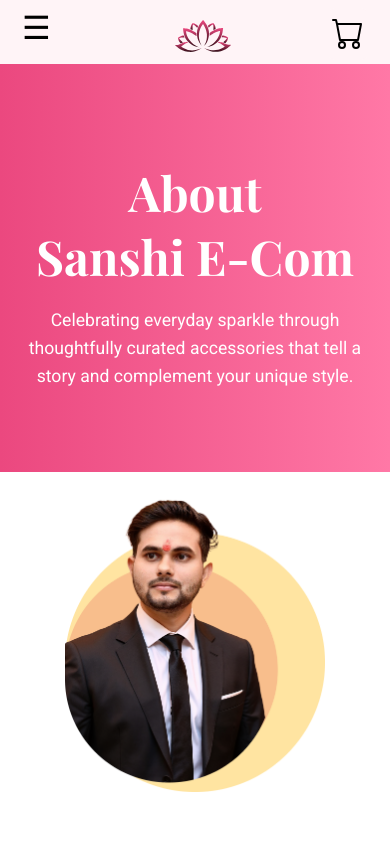
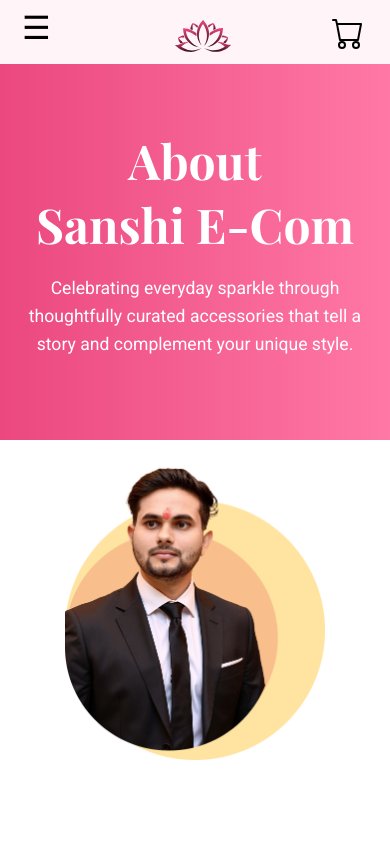
Before and after one commit to sanshimain/sanshiecom, a React (Vite) app in the folder frontend/: page /about in a window 390 px wide. Shown: the top 844 px of the page. Built offline with nearby package versions, Linux system fonts and the light colour scheme; no server answers; a web font is replaced by a local one.

Commit message:
correcting footer links

```diff
--- a/frontend/src/components/footer/footer.jsx
+++ b/frontend/src/components/footer/footer.jsx
@@ -1,5 +1,6 @@
 import React from "react";
 import styles from "./footer.module.css";
+import {Link} from "react-router-dom";
 // Assuming you have similar Button and Input components
 // import Button1 from "../button1/button1";
 // import InputBox from "../input-box/input-box";
@@ -27,10 +28,10 @@
         <h4>Quick Links</h4>
         <ul>
           {/* // Simplified navigation for the new site */}
-          <li><a href="/">Home</a></li>
-          <li><a href="/products">Products</a></li>
-          <li><a href="/about">About Us</a></li>
-          <li><a href="/contact">Contact Us</a></li>
+          <Link to={"/"}><p>Home</p></Link>
+          <Link to={"/products"}><p>Products</p></Link>
+          <Link to={"/about"}><p>About Us</p></Link>
+          <Link to={"/contact"}><p>Contact Us</p></Link>
         </ul>
       </nav>
 
@@ -48,7 +49,7 @@
         <h4>Follow Us</h4>
         <ul>
           <li><a href="mailto:singhkartik3108199@gmail.com" target="_blank" rel="noopener noreferrer">G-Mail</a></li>
-          <li><a href="#" target="_blank" rel="noopener noreferrer">Twitter</a></li>
+          <li><a href="https://x.com/" target="_blank" rel="noopener noreferrer">Twitter</a></li>
           <li><a href="https://www.instagram.com/sanshi_india1567" target="_blank" rel="noopener noreferrer">Instagram</a></li>
         </ul>
       </div>
@@ -57,7 +58,6 @@
         <h4>Join Our Newsletter</h4>
         <p>Get updates on new products and special offers!</p>
         <div className={styles.newsletterForm}>
-          {/* You can reuse your InputBox and Button components here */}
           <input type="email" placeholder="Enter your email" className={styles.newsletterInput} />
           <button className={styles.newsletterButton}>Subscribe</button>
         </div>
@@ -66,9 +66,9 @@
       <div className={styles.copyright}>
         <p>Copyright © 2025 Sanshi H2O. All Rights Reserved.</p>
         <div className={styles.legalLinks}>
-          <a href="/terms">Terms & Conditions</a>
+          <Link to={"/"}>Terms & Conditions</Link>
           <span>|</span>
-          <a href="/privacy">Privacy Policy</a>
+          <Link to={"/"}>Privacy Policy</Link>
         </div>
       </div>
     </footer>
--- a/frontend/src/pages/About/About.css
+++ b/frontend/src/pages/About/About.css
@@ -1,6 +1,14 @@
 .about-container{
         background-color: var(--soft-blue);
 
+}
+
+.about-heading{
+    display: flex;
+    flex-direction: row;
+    justify-content: center;
+    align-items: center;
+    gap: 1rem;
 }
 
 .about-title{
@@ -196,6 +204,20 @@
         text-align: center;
         width: 90%;
     }
+    .about-heading{
+    display: flex;
+    flex-direction: column;
+    justify-content: center;
+    align-items: center;
+    gap: 0rem;
+}
+    .about-heading h1{
+        margin: 0px;
+        padding: 0px;
+    }
+
+
+
     .founder-container{
         padding: 0px;
         margin: 0px;
--- a/frontend/src/pages/About/About.jsx
+++ b/frontend/src/pages/About/About.jsx
@@ -5,7 +5,9 @@
     return (
         <div className='about-container'>
             <div className="about-title">
-                <h1 style={{marginBottom:'0px'}} >About </h1> <h1 style={{marginTop:'0px'}}>Sanshi E-Com</h1>
+                <div className='about-heading'>
+                <h1>About </h1> <h1>Sanshi E-Com</h1>
+                </div>
                 <p>Celebrating everyday sparkle through thoughtfully curated accessories that tell a story and complement your unique style.</p>
             </div>
             <div className='founder-container'>
--- a/frontend/src/pages/contact/Contact.css
+++ b/frontend/src/pages/contact/Contact.css
@@ -95,7 +95,7 @@
     background-color: var(--primary-blue);
     font-size: 1rem;
     font-weight: bold;
-    width: 98%;
+    width: 99%;
     border: 1px solid var(--primary-blue);
     border-radius: 5px;
     padding: 0.5rem 1rem;
```
